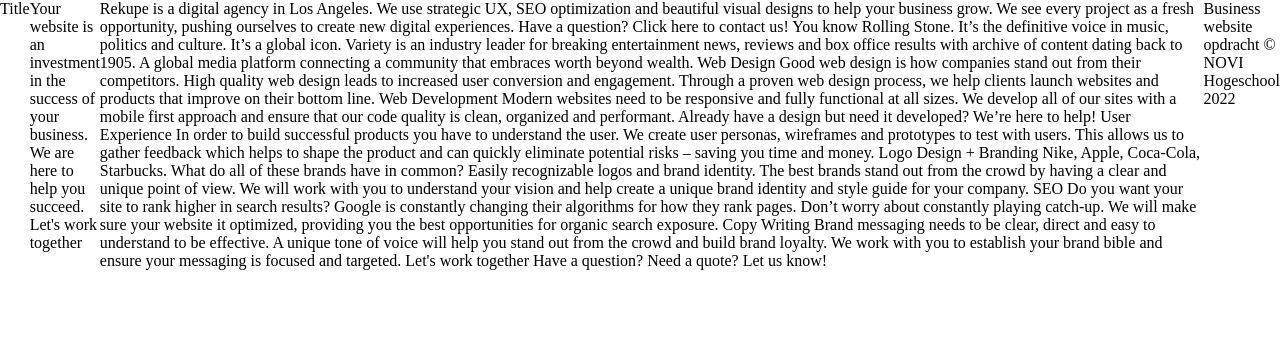
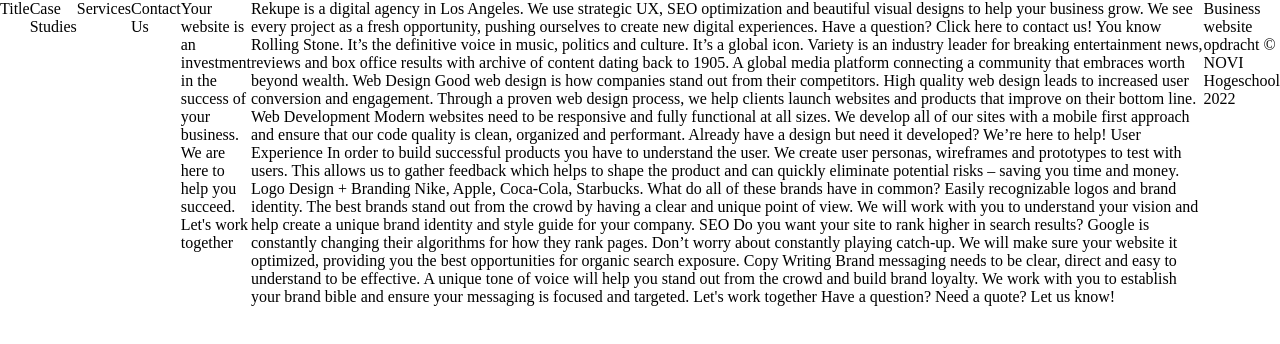
Before and after one commit to MichielvanEijsden/frontend-html-css-concept-opdracht, a plain HTML site: page index.html in a window 1280 px wide. Drawn offline with Linux system fonts and the light colour scheme.

Commit message:
added nav element and list items

```diff
--- a/index.html
+++ b/index.html
@@ -7,6 +7,13 @@
 </head>
 <body>
 <header>
+    <nav>
+        <ul>
+            <li>Case Studies</li>
+            <li>Services</li>
+            <li>Contact Us</li>
+        </ul>
+    </nav>
     Your website is an investment in the success of your business.
 
     We are here to help you succeed.
```
